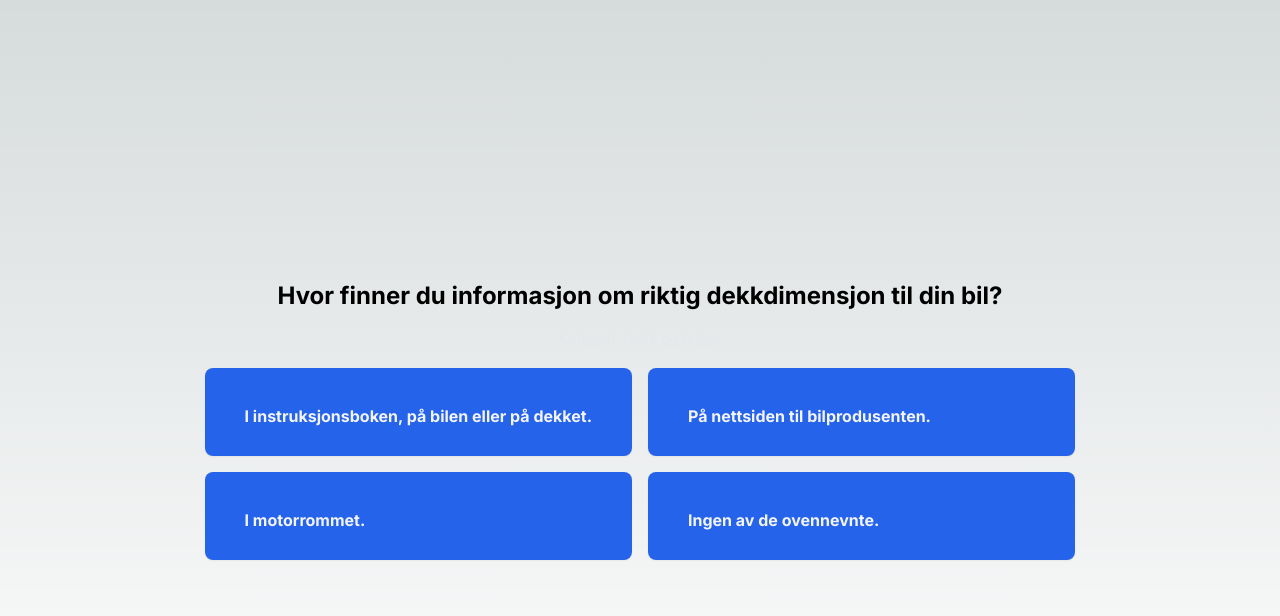
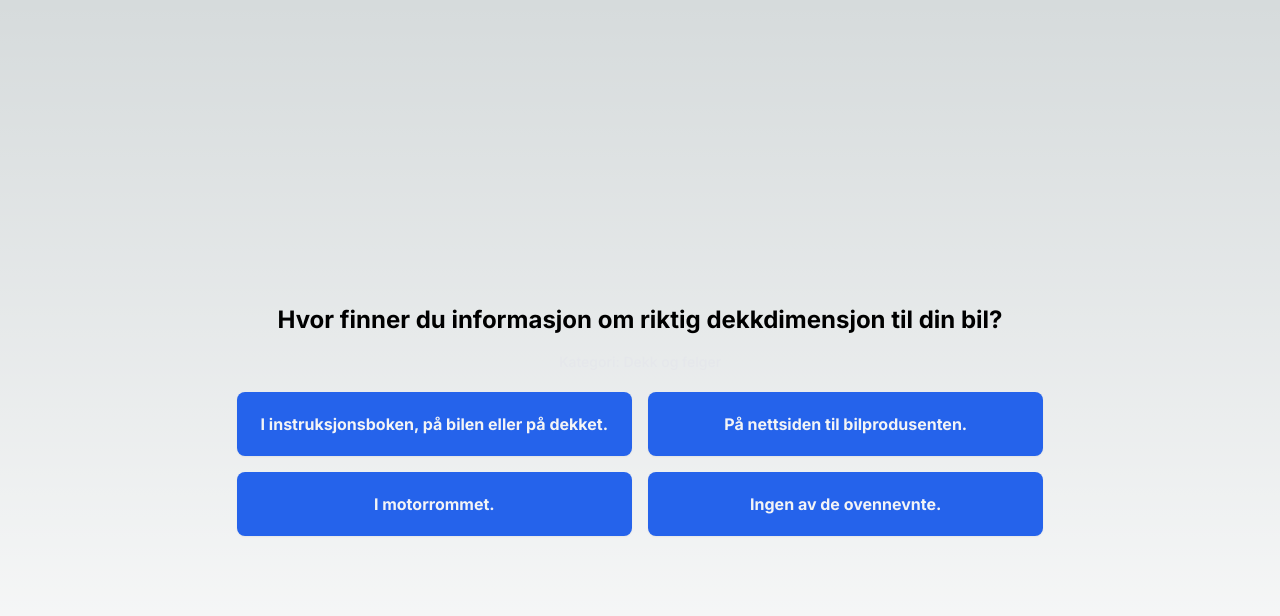
Before and after one commit to DevShaded/b-lappen, a Next.js app: page / in a window 1280 px wide. Both pictures are taken after a click on the button "Start quiz". Shown: the top 616 px of the page. Built offline with nearby package versions, Linux system fonts and the light colour scheme; no server answers.

Commit message:
fix: option fully clickable

```diff
--- a/src/app/page.tsx
+++ b/src/app/page.tsx
@@ -78,20 +78,18 @@ const Question = ({
 
         <div className="grid grid-cols-1 gap-4 sm:grid-cols-2">
           {options.map((option, index) => (
-            <div
+            <button
               key={index}
+              onClick={() => handleOptionClick(option)}
+              disabled={showFeedback}
               className="relative flex md:items-center space-x-3 rounded-lg bg-blue-600 px-6 py-5 shadow-sm focus-within:ring-2 focus-within:ring-indigo-500 focus-within:ring-offset-2 hover:border-gray-400"
             >
               <div className="min-w-0 w-full flex-1">
-                <Button
-                  key={index}
-                  onClick={() => handleOptionClick(option)}
-                  disabled={showFeedback}
-                >
+                <div className="text-gray-100 text-center font-bold">
                   {option}
-                </Button>
+                </div>
               </div>
-            </div>
+            </button>
           ))}
         </div>
         {showFeedback && (
```
